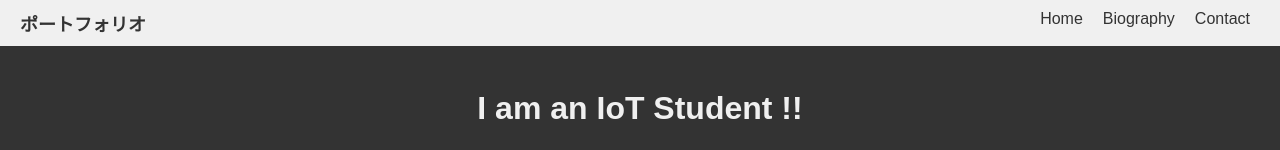
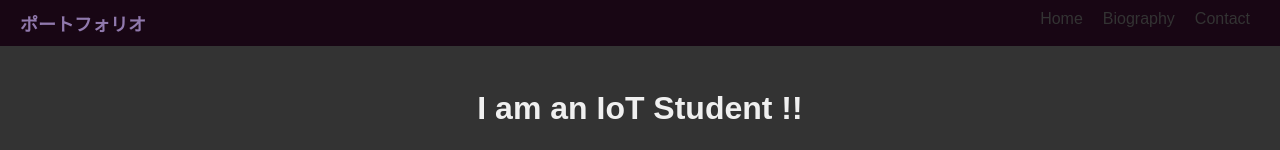
Before and after one commit to HibikiKobayashii/portforio, a Next.js app: page / in a window 1280 px wide. Shown: the top 150 px of the page. Built offline with nearby package versions, Linux system fonts and the light colour scheme.

Commit message:
Update index.tsx

```diff
--- a/pages/index.tsx
+++ b/pages/index.tsx
@@ -4,8 +4,8 @@ const Header = () => {
   return (
     <header
       style={{
-        backgroundColor: "#f0f0f0", // 背景色を反転
-        color: "#333", // 文字色を反転
+        backgroundColor: "#180614", // 背景色を反転
+        color: "#9079ad", // 文字色を反転
         padding: "10px 20px",
         position: "fixed",
         top: 0,
```
